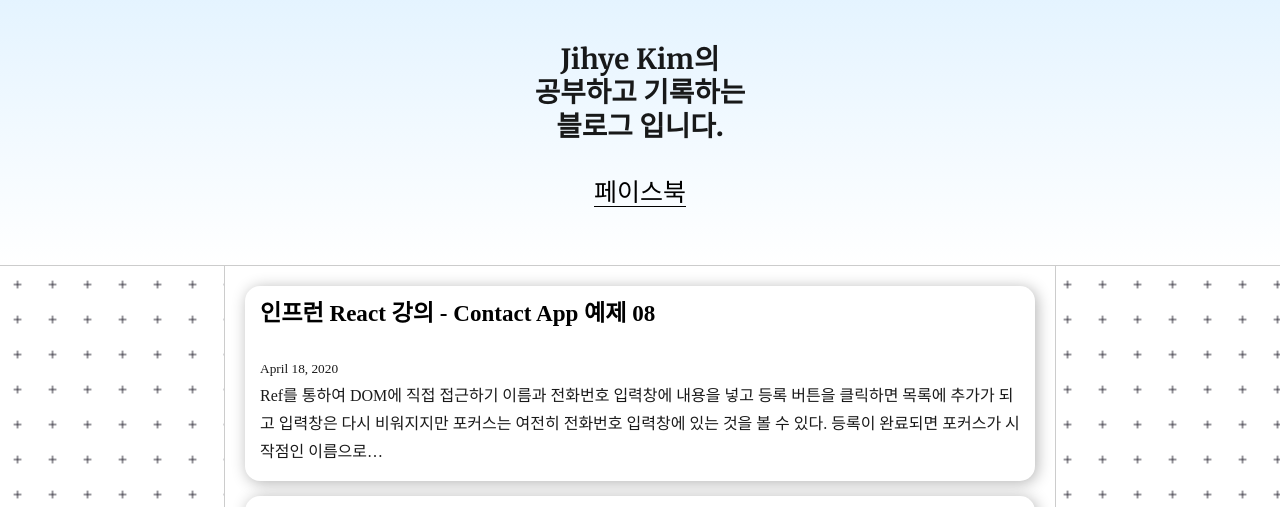
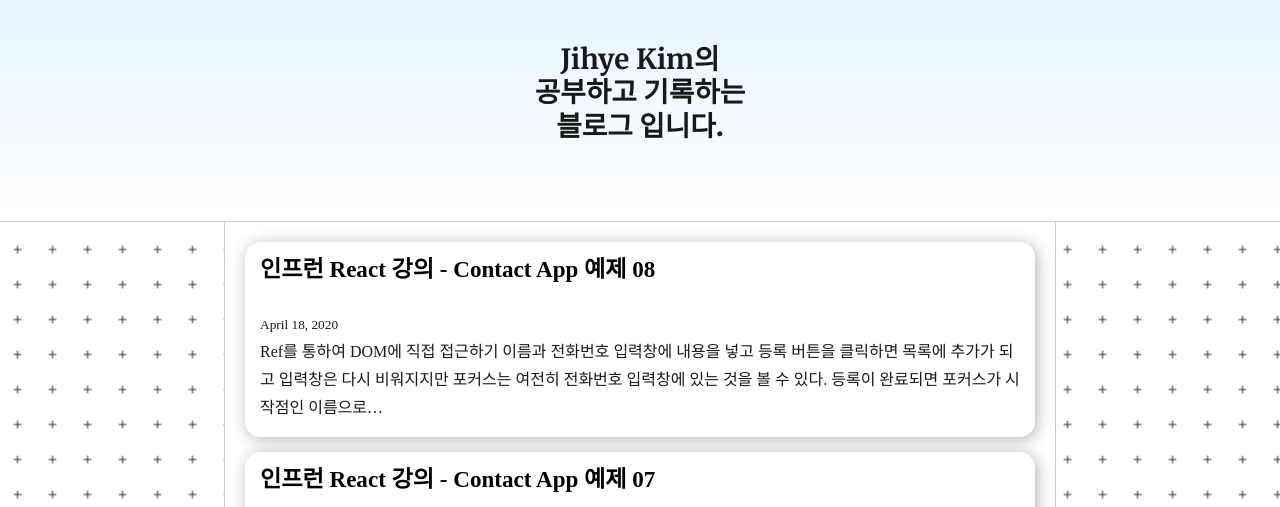
Before and after one commit to kimji9663/kimji9663.github.io, a Gatsby site: page /blog in a window 1280 px wide. Shown: the part 223-730 px from the top of the page. Built offline with nearby package versions, Linux system fonts and the light colour scheme; Gatsby itself is replaced by a stand-in of ours; some packages are replaced by stand-ins of ours.

Commit message:
Hide Facebook URL

```diff
--- a/src/components/bio.js
+++ b/src/components/bio.js
@@ -53,12 +53,12 @@ const Bio = () => {
           <strong>{author}</strong>의<br/> 공부하고 기록하는<br/> 블로그 입니다. <br></br>
         </h2>
         {` `}
-        <a style={{
+        {/* <a style={{
           fontSize: `25px`,
         }}
           href={`https://www.facebook.com/${social.facebook}`}>
           페이스북
-        </a>
+        </a> */}
       </div>
     </Fragment>
   )
```
